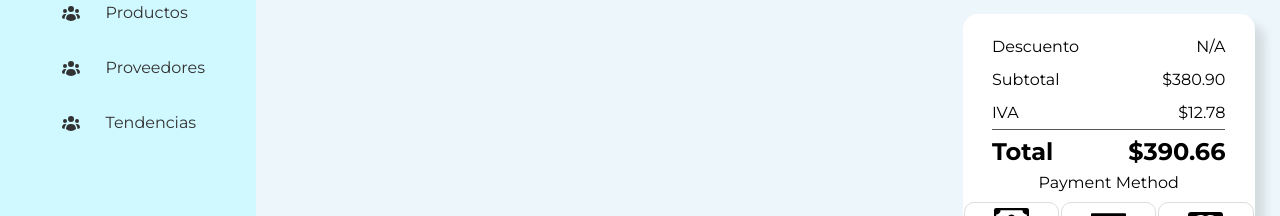
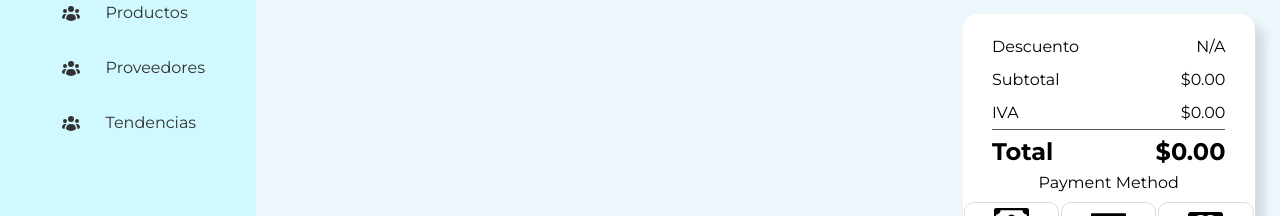
Before and after one commit to Tecnologico-Oaxaca/EcoPyM-Frontend, a React (Create React App) app: page /Menu/MisVentas in a window 1280 px wide. Shown: the part 348-564 px from the top of the page. Built offline with nearby package versions, Linux system fonts and the light colour scheme.

Commit message:
Actualizar Pago

```diff
--- a/src/Components/Sales/Sales.js
+++ b/src/Components/Sales/Sales.js
@@ -48,9 +48,8 @@ function Sales() {
                         setSelectedProducts(prevProducts => [...prevProducts, newProduct]);
                     }
                 } else {
-                    setShowModal(true);  // Mostrar el modal si el producto no está activo
+                    setShowModal(true);
                 }
-                //setSearchTerm('');
             } else {
                 console.log('Producto no encontrado o error en los datos', result.message);
             }
@@ -122,18 +121,15 @@ function Sales() {
             });
         }
     };
-
     const handlePriceSubmit = async (price) => {
         console.log("Precio:", price);
         if (!searchTerm) {
             console.error("ID del producto no está disponible.");
             return;
         }
-
         const updatedData = {
             price_sale: parseFloat(price)
         };
-
         try {
             const response = await activateProduct(searchTerm, updatedData);
             console.log('Producto actualizado:', response.data);
@@ -142,7 +138,13 @@ function Sales() {
         }
     };
 
+    const calculateSubtotal = () => {
+        return selectedProducts.reduce((acc, product) => acc + product.total, 0);
+    };
 
+    const subtotal = calculateSubtotal();
+    const iva = subtotal * 0;
+    const total = subtotal + iva;
 
     return (
         <div className='sales-container'>
@@ -252,15 +254,15 @@ function Sales() {
                         </div>
                         <div className="sales-summary-item">
                             <span>Subtotal</span>
-                            <span>$380.90</span>
+                            <span>${subtotal.toFixed(2)}</span>
                         </div>
                         <div className="sales-summary-item iva-item">
                             <span>IVA</span>
-                            <span>$12.78</span>
+                            <span>${iva.toFixed(2)}</span>
                         </div>
                         <div className="sales-summary-total">
                             <span>Total</span>
-                            <span>$390.66</span>
+                            <span>${total.toFixed(2)}</span>
                         </div>
                     </div>
                     <div className="payment-method">
```
